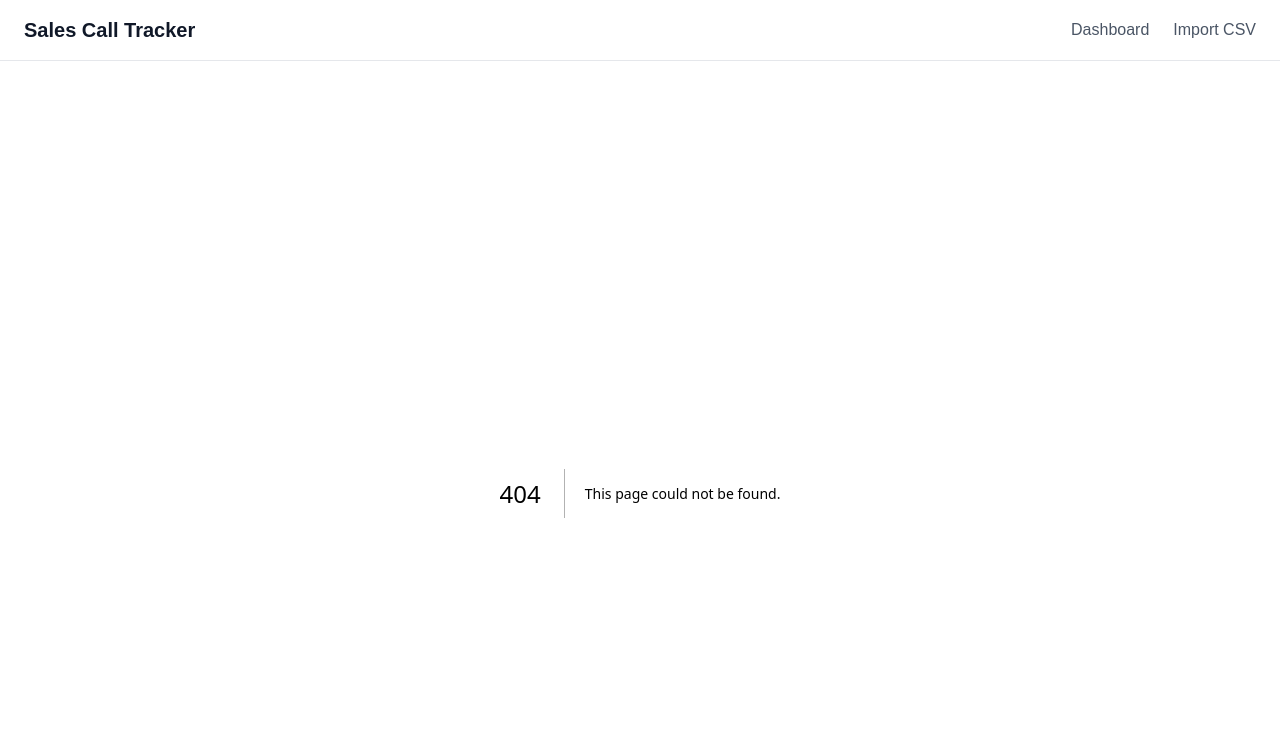
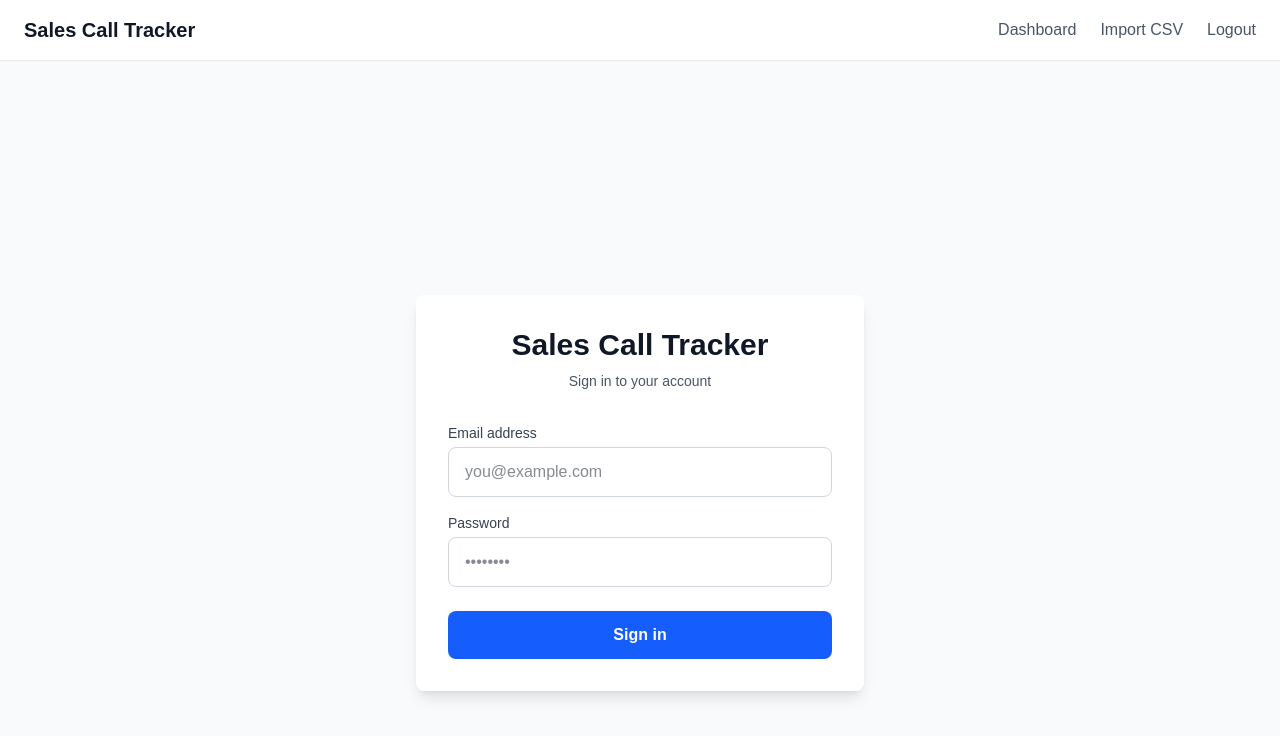
Before and after one commit to speckryche/insero_lead_call_tracking, a Next.js app: page /login in a window 1280 px wide. Before the commit this address had no page. Shown: the top 736 px of the page. Built offline with nearby package versions, Linux system fonts and the light colour scheme.

Commit message:
Add Supabase authentication
- Add login page with email/password auth
- Add middleware to protect routes
- Add Supabase SSR client for server-side auth
- Add logout button to navigation

```diff
--- a/package.json
+++ b/package.json
@@ -12,6 +12,7 @@
     "db:push": "drizzle-kit push"
   },
   "dependencies": {
+    "@supabase/ssr": "^0.8.0",
     "@supabase/supabase-js": "^2.90.1",
     "@vercel/postgres": "^0.10.0",
     "better-sqlite3": "^12.5.0",
--- a/src/app/layout.tsx
+++ b/src/app/layout.tsx
@@ -1,5 +1,6 @@
 import type { Metadata } from "next";
 import Link from "next/link";
+import { LogoutButton } from "@/components/LogoutButton";
 import "./globals.css";
 
 export const metadata: Metadata = {
@@ -33,6 +34,7 @@ export default function RootLayout({
               >
                 Import CSV
               </Link>
+              <LogoutButton />
             </div>
           </div>
         </nav>
--- /dev/null
+++ b/src/app/login/layout.tsx
@@ -0,0 +1,7 @@
+export default function LoginLayout({
+  children,
+}: {
+  children: React.ReactNode;
+}) {
+  return <>{children}</>;
+}
--- /dev/null
+++ b/src/app/login/page.tsx
@@ -0,0 +1,82 @@
+'use client';
+
+import { useState } from 'react';
+import { signIn } from '@/lib/auth-actions';
+
+export default function LoginPage() {
+  const [error, setError] = useState<string | null>(null);
+  const [isLoading, setIsLoading] = useState(false);
+
+  async function handleSubmit(formData: FormData) {
+    setIsLoading(true);
+    setError(null);
+
+    const result = await signIn(formData);
+
+    if (result?.error) {
+      setError(result.error);
+      setIsLoading(false);
+    }
+  }
+
+  return (
+    <div className="min-h-screen flex items-center justify-center bg-gray-50">
+      <div className="max-w-md w-full space-y-8 p-8 bg-white rounded-lg shadow-lg">
+        <div>
+          <h2 className="text-center text-3xl font-bold text-gray-900">
+            Sales Call Tracker
+          </h2>
+          <p className="mt-2 text-center text-sm text-gray-600">
+            Sign in to your account
+          </p>
+        </div>
+
+        <form action={handleSubmit} className="mt-8 space-y-6">
+          {error && (
+            <div className="bg-red-50 border border-red-200 text-red-700 px-4 py-3 rounded-lg text-sm">
+              {error}
+            </div>
+          )}
+
+          <div className="space-y-4">
+            <div>
+              <label htmlFor="email" className="block text-sm font-medium text-gray-700">
+                Email address
+              </label>
+              <input
+                id="email"
+                name="email"
+                type="email"
+                required
+                className="mt-1 block w-full px-4 py-3 border border-gray-300 rounded-lg focus:outline-none focus:ring-2 focus:ring-blue-500 focus:border-transparent"
+                placeholder="you@example.com"
+              />
+            </div>
+
+            <div>
+              <label htmlFor="password" className="block text-sm font-medium text-gray-700">
+                Password
+              </label>
+              <input
+                id="password"
+                name="password"
+                type="password"
+                required
+                className="mt-1 block w-full px-4 py-3 border border-gray-300 rounded-lg focus:outline-none focus:ring-2 focus:ring-blue-500 focus:border-transparent"
+                placeholder="••••••••"
+              />
+            </div>
+          </div>
+
+          <button
+            type="submit"
+            disabled={isLoading}
+            className="w-full py-3 px-4 bg-blue-600 text-white font-semibold rounded-lg hover:bg-blue-700 disabled:opacity-50 disabled:cursor-not-allowed"
+          >
+            {isLoading ? 'Signing in...' : 'Sign in'}
+          </button>
+        </form>
+      </div>
+    </div>
+  );
+}
--- /dev/null
+++ b/src/components/LogoutButton.tsx
@@ -0,0 +1,14 @@
+'use client';
+
+import { signOut } from '@/lib/auth-actions';
+
+export function LogoutButton() {
+  return (
+    <button
+      onClick={() => signOut()}
+      className="text-gray-600 hover:text-gray-900 font-medium"
+    >
+      Logout
+    </button>
+  );
+}
--- /dev/null
+++ b/src/lib/auth-actions.ts
@@ -0,0 +1,34 @@
+'use server';
+
+import { createClient } from './supabase-server';
+import { redirect } from 'next/navigation';
+
+export async function signIn(formData: FormData) {
+  const email = formData.get('email') as string;
+  const password = formData.get('password') as string;
+
+  const supabase = await createClient();
+
+  const { error } = await supabase.auth.signInWithPassword({
+    email,
+    password,
+  });
+
+  if (error) {
+    return { error: error.message };
+  }
+
+  redirect('/');
+}
+
+export async function signOut() {
+  const supabase = await createClient();
+  await supabase.auth.signOut();
+  redirect('/login');
+}
+
+export async function getUser() {
+  const supabase = await createClient();
+  const { data: { user } } = await supabase.auth.getUser();
+  return user;
+}
--- /dev/null
+++ b/src/lib/supabase-browser.ts
@@ -0,0 +1,10 @@
+'use client';
+
+import { createBrowserClient } from '@supabase/ssr';
+
+export function createClient() {
+  return createBrowserClient(
+    process.env.NEXT_PUBLIC_SUPABASE_URL!,
+    process.env.NEXT_PUBLIC_SUPABASE_ANON_KEY!
+  );
+}
--- /dev/null
+++ b/src/lib/supabase-server.ts
@@ -0,0 +1,28 @@
+import { createServerClient } from '@supabase/ssr';
+import { cookies } from 'next/headers';
+
+export async function createClient() {
+  const cookieStore = await cookies();
+
+  return createServerClient(
+    process.env.NEXT_PUBLIC_SUPABASE_URL!,
+    process.env.NEXT_PUBLIC_SUPABASE_ANON_KEY!,
+    {
+      cookies: {
+        getAll() {
+          return cookieStore.getAll();
+        },
+        setAll(cookiesToSet) {
+          try {
+            cookiesToSet.forEach(({ name, value, options }) =>
+              cookieStore.set(name, value, options)
+            );
+          } catch {
+            // The `setAll` method was called from a Server Component.
+            // This can be ignored if you have middleware refreshing sessions.
+          }
+        },
+      },
+    }
+  );
+}
--- /dev/null
+++ b/src/middleware.ts
@@ -0,0 +1,57 @@
+import { createServerClient } from '@supabase/ssr';
+import { NextResponse, type NextRequest } from 'next/server';
+
+export async function middleware(request: NextRequest) {
+  let supabaseResponse = NextResponse.next({
+    request,
+  });
+
+  const supabase = createServerClient(
+    process.env.NEXT_PUBLIC_SUPABASE_URL!,
+    process.env.NEXT_PUBLIC_SUPABASE_ANON_KEY!,
+    {
+      cookies: {
+        getAll() {
+          return request.cookies.getAll();
+        },
+        setAll(cookiesToSet) {
+          cookiesToSet.forEach(({ name, value }) =>
+            request.cookies.set(name, value)
+          );
+          supabaseResponse = NextResponse.next({
+            request,
+          });
+          cookiesToSet.forEach(({ name, value, options }) =>
+            supabaseResponse.cookies.set(name, value, options)
+          );
+        },
+      },
+    }
+  );
+
+  const {
+    data: { user },
+  } = await supabase.auth.getUser();
+
+  // If user is not signed in and trying to access protected routes
+  if (!user && !request.nextUrl.pathname.startsWith('/login')) {
+    const url = request.nextUrl.clone();
+    url.pathname = '/login';
+    return NextResponse.redirect(url);
+  }
+
+  // If user is signed in and trying to access login page
+  if (user && request.nextUrl.pathname.startsWith('/login')) {
+    const url = request.nextUrl.clone();
+    url.pathname = '/';
+    return NextResponse.redirect(url);
+  }
+
+  return supabaseResponse;
+}
+
+export const config = {
+  matcher: [
+    '/((?!_next/static|_next/image|favicon.ico|.*\\.(?:svg|png|jpg|jpeg|gif|webp)$).*)',
+  ],
+};
```
Also changed, not shown: 1 other file (tests, documents, lock files or other folders).
